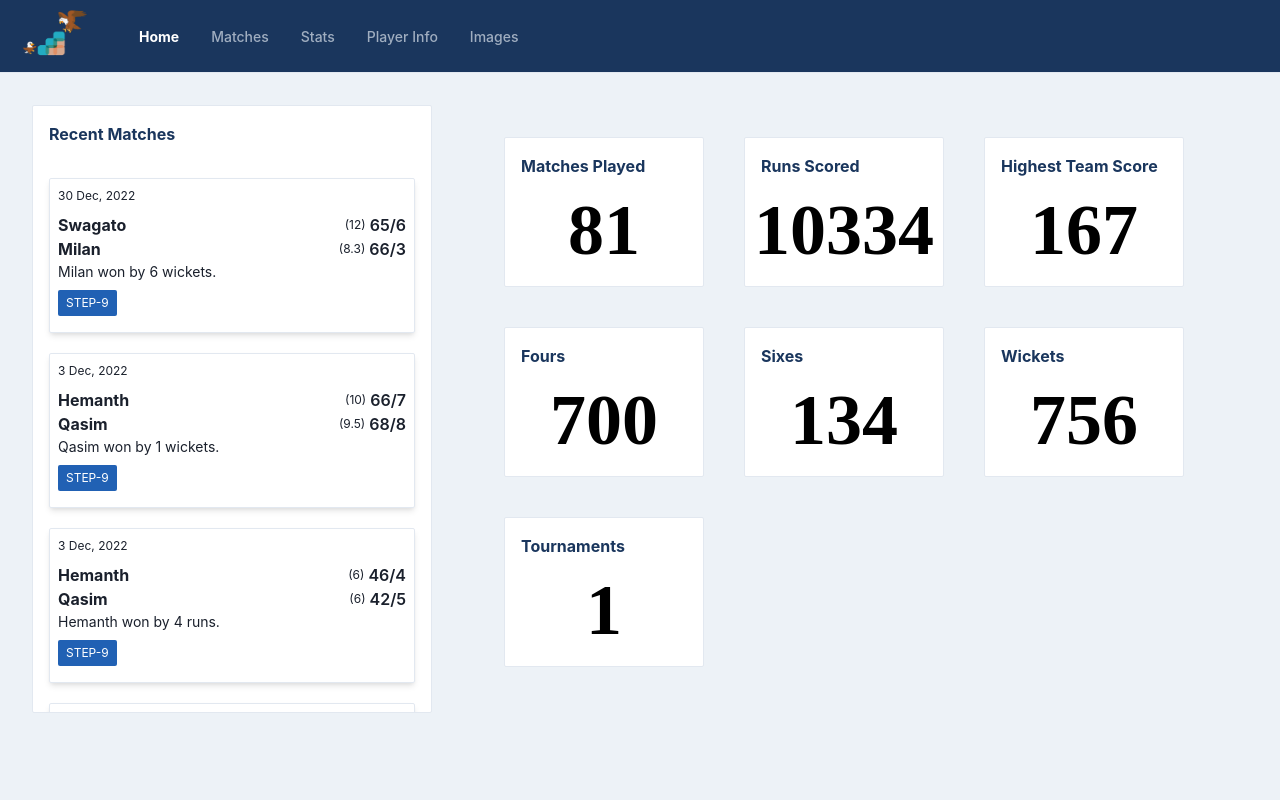
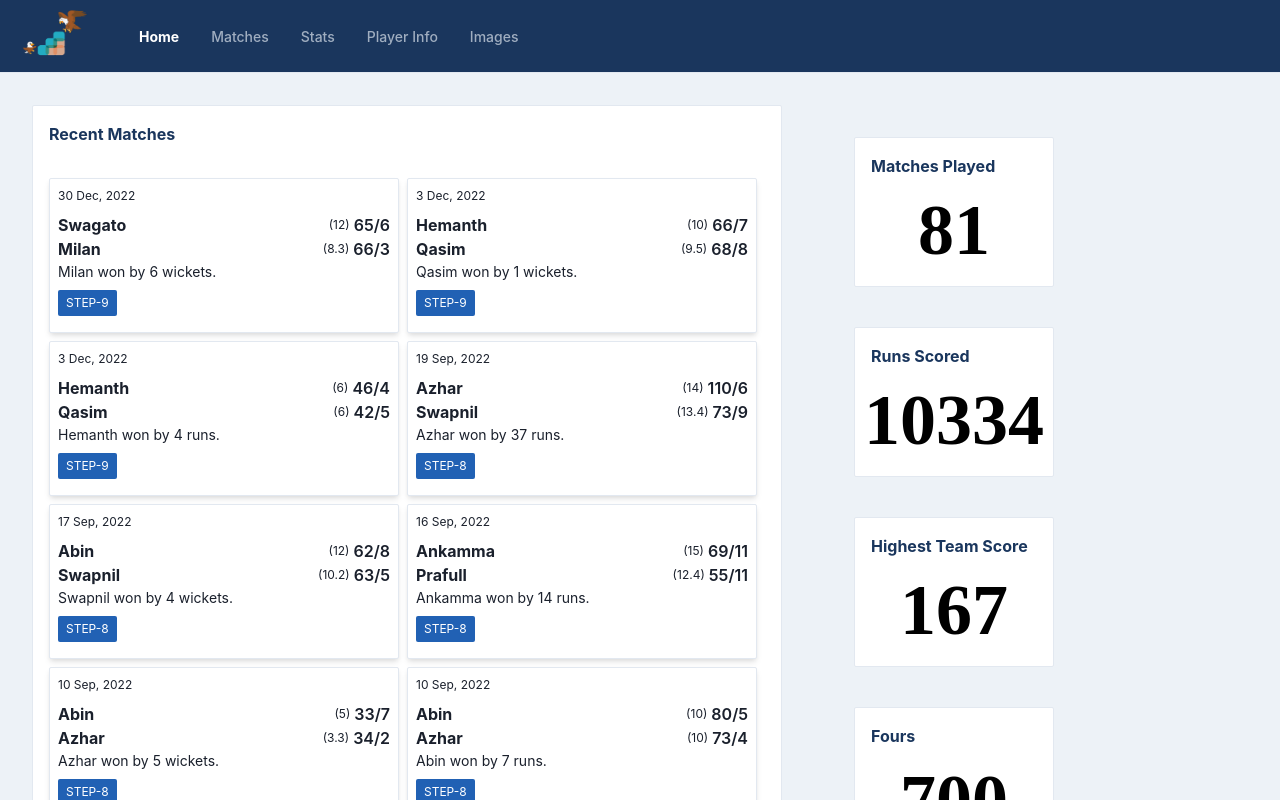
Before and after one commit to tilak-puli/step-cric-records, a Next.js app in the folder ui/: page / in a window 1280 px wide. Shown: the top 800 px of the page. Built offline with nearby package versions, Linux system fonts and the light colour scheme; a web font is replaced by a local one.

Commit message:
UI updates to home screen

```diff
--- a/ui/components/MatchCard.tsx
+++ b/ui/components/MatchCard.tsx
@@ -38,6 +38,7 @@ export function MatchCard(props: {
   p?: string;
   boxShadow?: string;
   disableLink?: boolean;
+  width?: string | number
 }) {
   const tags = props.match.extraData?.tags || [];
 
@@ -46,7 +47,7 @@ export function MatchCard(props: {
       <CustomBox
         p={props.p || "0.5em"}
         pb={"1em"}
-        width="100%"
+        width={props.width || "100%"}
         height={"auto"}
         boxShadow={props.boxShadow || "md"}
         cursor={!props.disableLink && "pointer"}
--- a/ui/components/RecentMatchesList.tsx
+++ b/ui/components/RecentMatchesList.tsx
@@ -1,5 +1,5 @@
 import { Match } from "../types/match";
-import { Flex, Link as ChakraLink, Text } from "@chakra-ui/react";
+import { Box, Flex, Link as ChakraLink, Text, Wrap } from "@chakra-ui/react";
 import _ from "underscore";
 import { MatchCard } from "./MatchCard";
 import Link from "next/link";
@@ -7,24 +7,27 @@ import Link from "next/link";
 export function RecentMatchesList(props: { data: Match[] }) {
   return (
     <Flex
-      maxHeight={["calc(90vh - 170px)", "550"]}
+      p={"1em"}
       direction={"column"}
       overflow={"auto"}
-      p={"1em"}
       gap={5}
+      width={"100%"}
+      maxHeight={["calc(90vh - 170px)", "fit-content"]}
     >
-      {_.map(props.data.slice(-10).reverse(), (match: Match, i) => {
-        return <MatchCard key={i} match={match} />;
-      })}
-      <span>
+      <Wrap>
+        {_.map(props.data.slice(-8).reverse(), (match: Match, i) => {
+          return <MatchCard key={i} match={match} width={350} />;
+        })}
+      </Wrap>
+      <Box>
         <Link href={"/matches"} passHref>
-          <ChakraLink>
+          <ChakraLink >
             <Text textAlign={"center"} fontSize={"lg"}>
               View all matches
             </Text>
           </ChakraLink>
         </Link>
-      </span>
+      </Box>
     </Flex>
   );
 }
--- a/ui/pages/index.tsx
+++ b/ui/pages/index.tsx
@@ -27,8 +27,8 @@ function Home() {
   } = useContext(GlobalContext);
 
   return (
-    <Flex p={["1em", "2em"]} gap={10} wrap={"wrap"} direction={"row"}>
-      <CustomBox width={["100%", 400]}>
+    <Flex p={["1em", "2em"]} gap={[3, 10]} wrap={"wrap"} direction={"row"}>
+      <CustomBox width={["100%", 750]}>
         <Heading p={"1em"} size={"l"}>
           Recent Matches
         </Heading>
--- a/ui/state/stats.ts
+++ b/ui/state/stats.ts
@@ -1,7 +1,6 @@
 import { Match } from "../types/match";
 import { BattingStats, BowlingStats, Partnership } from "../types/stats";
 import { getIndexName } from "../utils/utils";
-import tag from "@chakra-ui/theme/src/components/tag";
 
 function findBallBetween(lastWicketOver: string, over) {
   const overs = over.split(".")[0] - +lastWicketOver.split(".")[0];
```
Also changed, not shown: ui/data/matches0.json.
